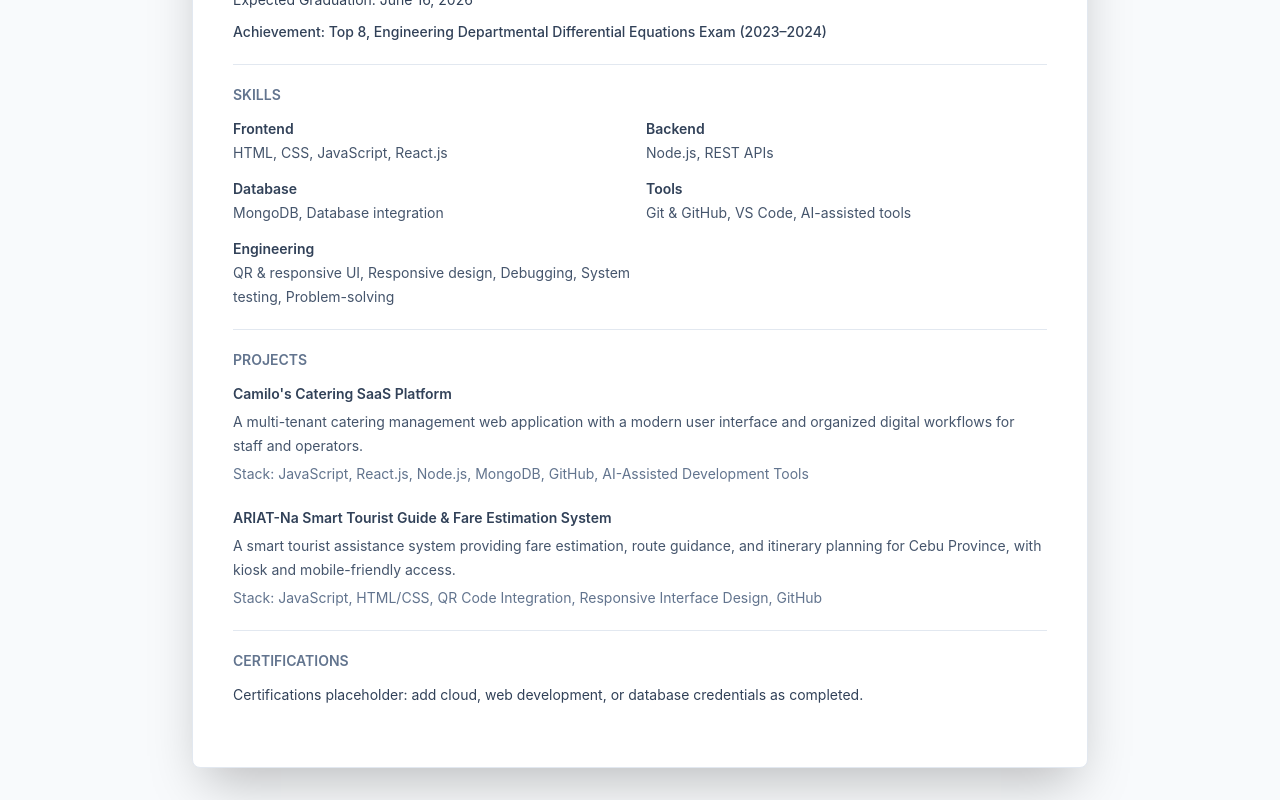
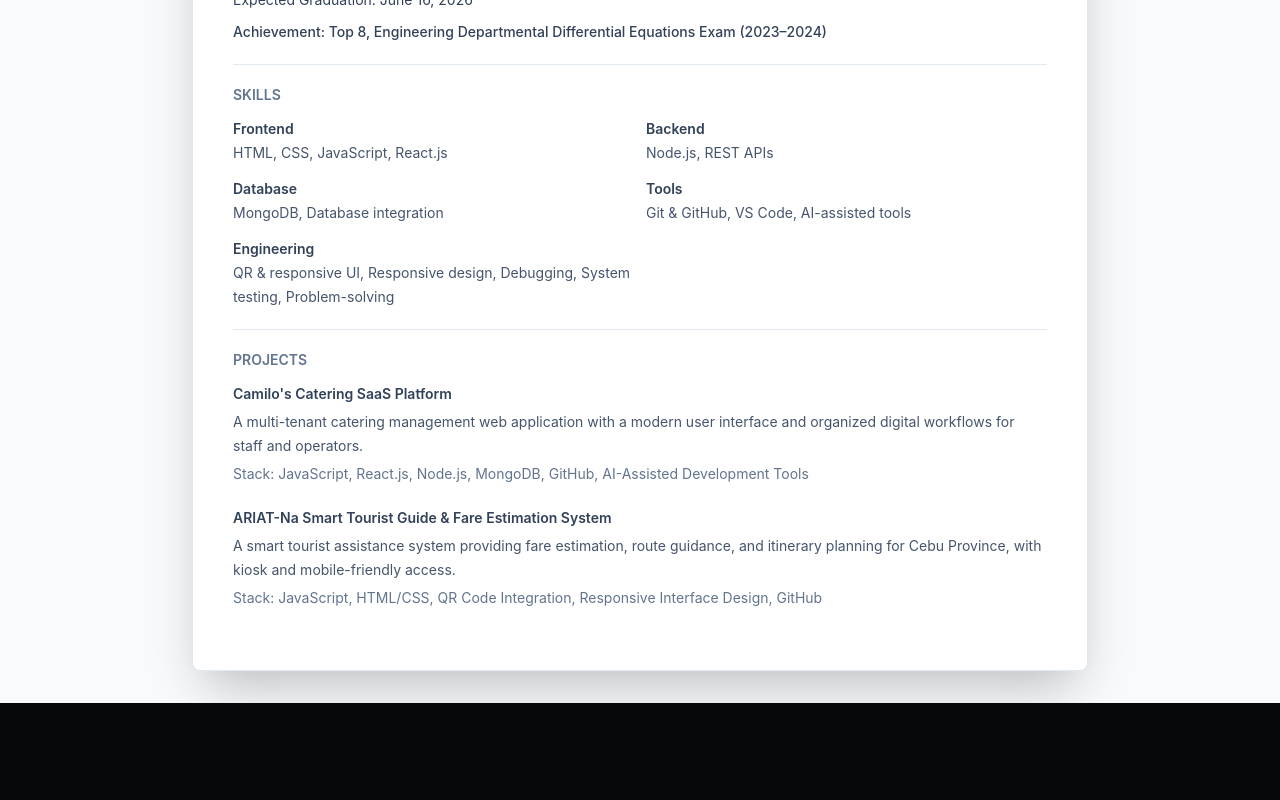
Before and after one commit to jumaoasjoshua322-maker/portfolio, a Next.js app: page /resume in a window 1280 px wide. Shown: the part 587-1387 px from the top of the page. After the commit the page ends 1290 px from the top, so only its background shows below. Built offline with nearby package versions, Linux system fonts and the light colour scheme.

Commit message:
Remove placeholder Certifications block from resume views

```diff
--- a/src/app/resume/page.tsx
+++ b/src/app/resume/page.tsx
@@ -111,10 +111,6 @@ export default function ResumePage() {
             ))}
           </div>
         </ResumeBlock>
-
-        <ResumeBlock title="Certifications">
-          <p>{resumeHighlights.certifications[0]}</p>
-        </ResumeBlock>
       </article>
     </main>
   );
--- a/src/components/resume-section.tsx
+++ b/src/components/resume-section.tsx
@@ -1,5 +1,4 @@
 import {
-  Award,
   BriefcaseBusiness,
   CheckCircle2,
   Download,
@@ -143,10 +142,6 @@ export function ResumeSection() {
                 ))}
               </div>
             </ResumeBlock>
-
-            <ResumeBlock title="Certifications" icon={<Award className="h-4 w-4" />}>
-              <p>{resumeHighlights.certifications[0]}</p>
-            </ResumeBlock>
           </article>
         </Reveal>
       </div>
--- a/src/data/portfolio.ts
+++ b/src/data/portfolio.ts
@@ -37,7 +37,7 @@ export const profile = {
     "Building modern web systems with clean design and practical engineering.",
   shortIntro:
     "I design and build responsive, database-connected web systems that turn academic and real-world workflows into usable products.",
-  availability: "Available for internships, junior roles, OJT, and freelance builds",
+  availability: "Available for junior roles and freelance builds",
   email: "joshua.jumaoas@gmail.com",
   phone: "+63 967-093-7612",
   github: "https://github.com/jumaoasjoshua322-maker",
@@ -358,7 +358,4 @@ export const resumeHighlights = {
     "Mandaue City, Cebu, Philippines",
     "Expected Graduation: June 16, 2026",
   ],
-  certifications: [
-    "Certifications placeholder: add cloud, web development, or database credentials as completed.",
-  ],
 };
```
